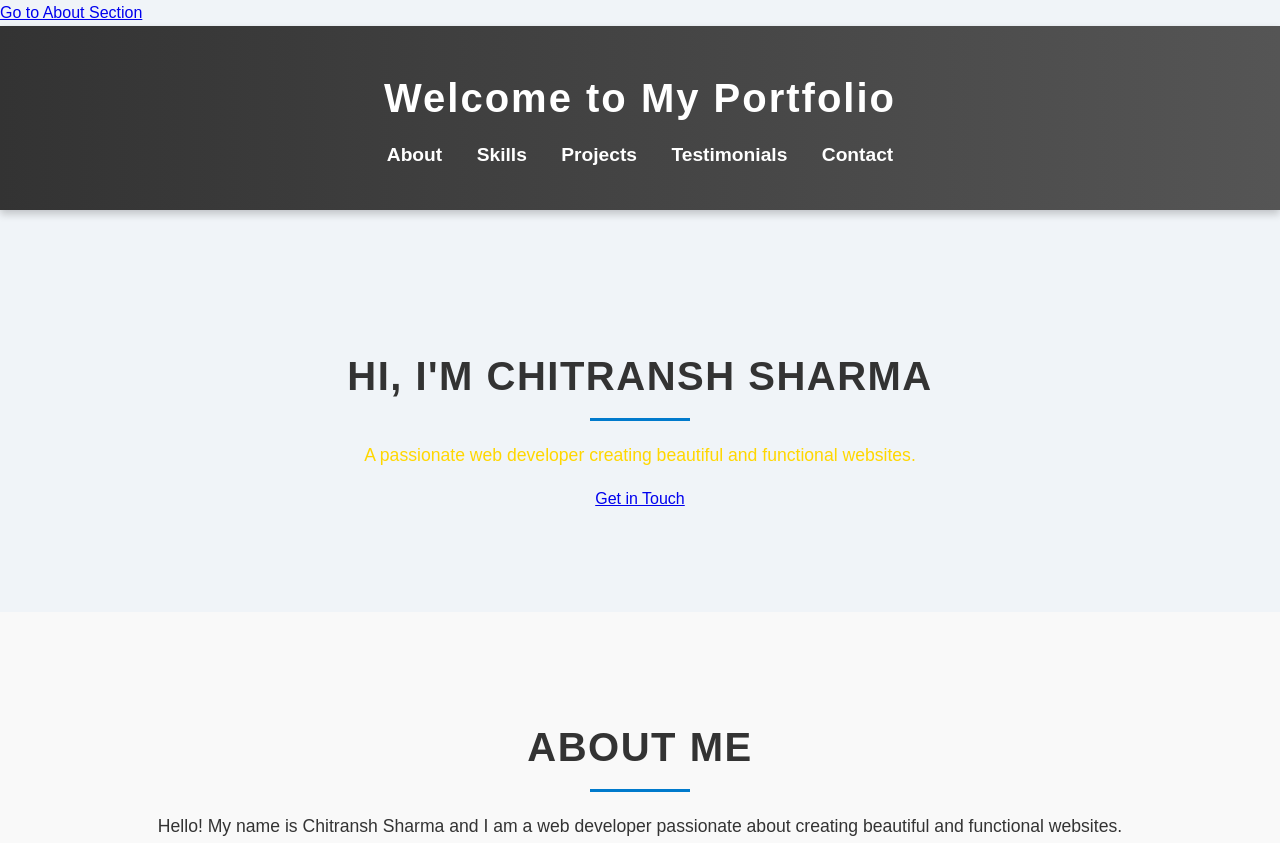
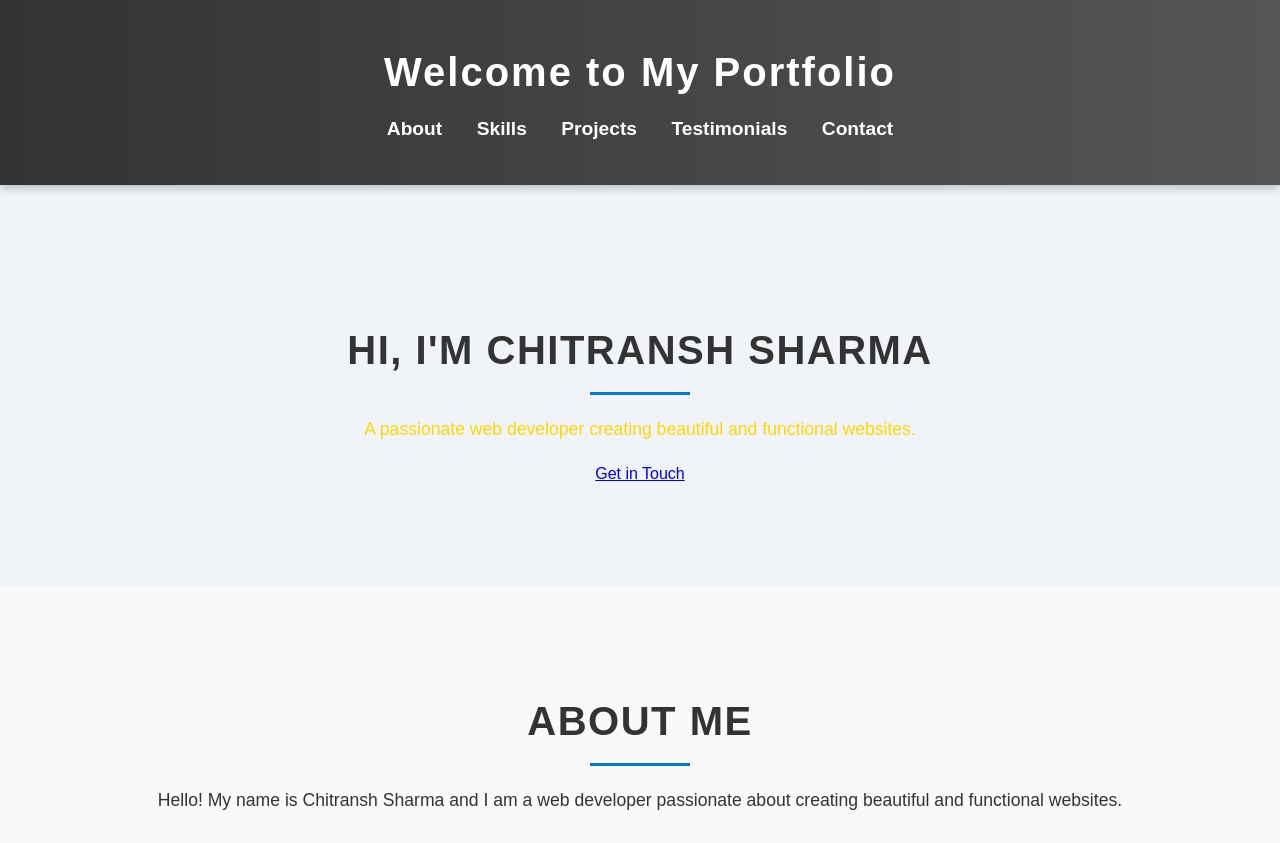
Before and after one commit to chitranshcyber/Portfolio-page, a plain HTML site: page index.html in a window 1280 px wide. Shown: the top 843 px of the page. Drawn offline with Linux system fonts and the light colour scheme.

Commit message:
Update index.html

```diff
--- a/index.html
+++ b/index.html
@@ -1,7 +1,3 @@
-<a href="file:///E:/PERSONAL%20PORTFOLIO%20WEB%20PAGE/index2.html#about" target="_blank">Go to About Section</a>
-
-
-
 <!DOCTYPE html>
 <html lang="en">
 <head>
```
